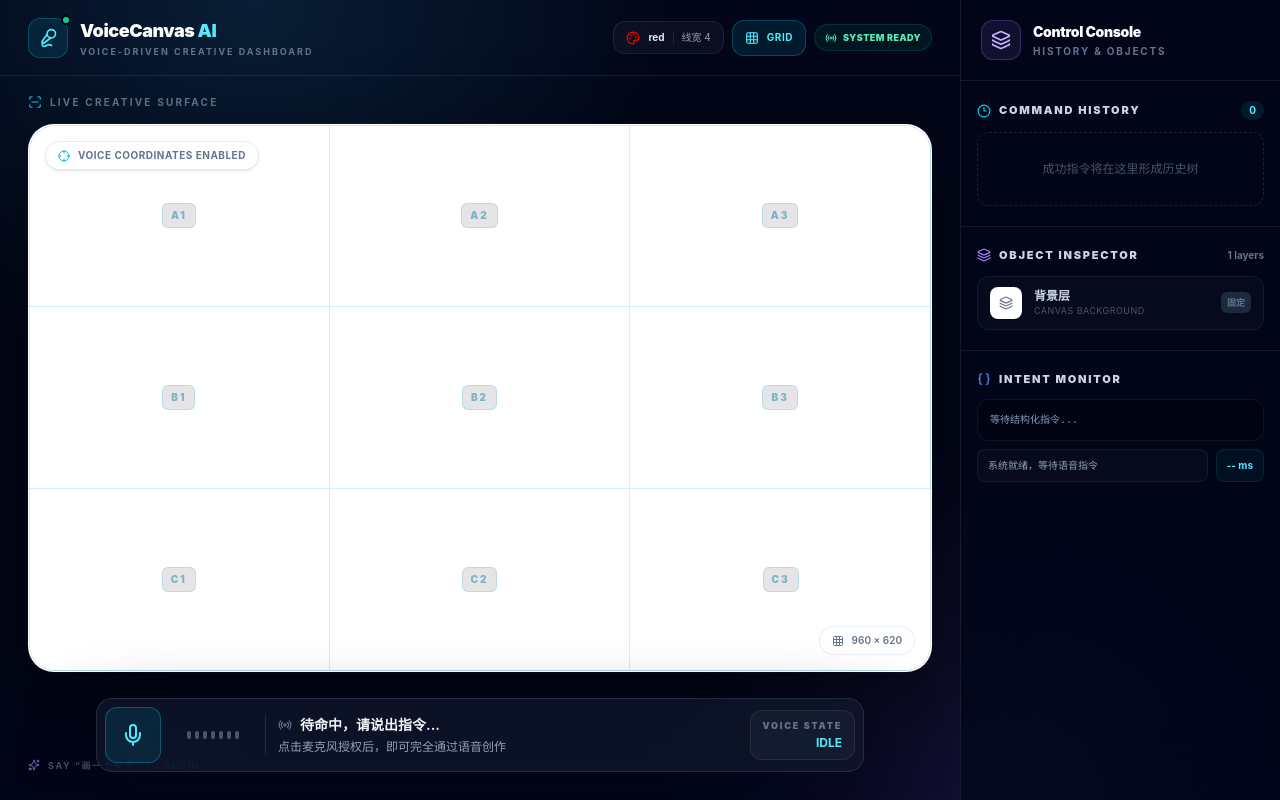
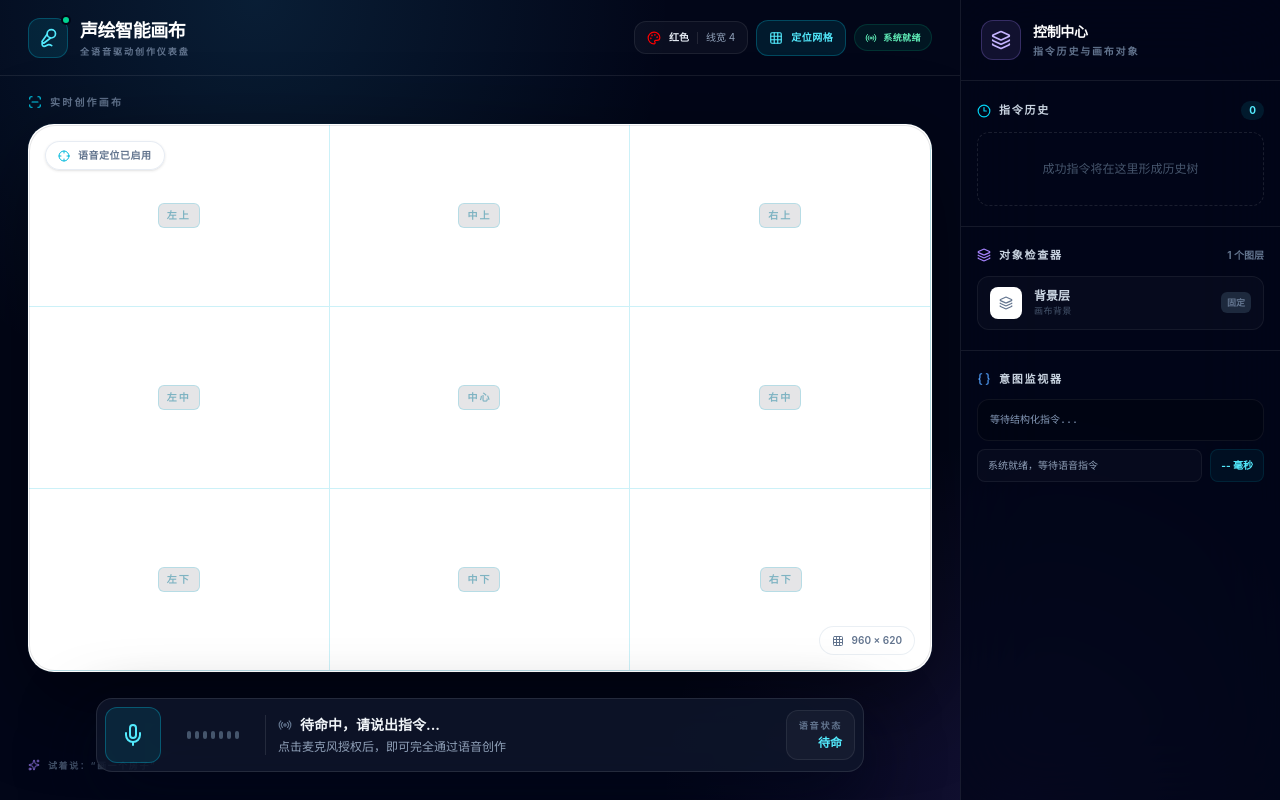
Before and after one commit to LazyQ0130/VoiceCanvas-AI, a React (Vite) app: page / in a window 1280 px wide. Built offline with nearby package versions, Linux system fonts and the light colour scheme.

Commit message:
feat: localize dashboard interface to Chinese

```diff
--- a/index.html
+++ b/index.html
@@ -5,9 +5,9 @@
     <meta name="viewport" content="width=device-width, initial-scale=1.0" />
     <meta
       name="description"
-      content="VoiceCanvas AI - 完全面向语音交互的智能矢量绘图仪表盘"
+      content="声绘智能画布 - 完全面向语音交互的智能矢量绘图仪表盘"
     />
-    <title>VoiceCanvas AI</title>
+    <title>声绘智能画布</title>
   </head>
   <body>
     <div id="root"></div>
--- a/src/App.tsx
+++ b/src/App.tsx
@@ -9,6 +9,7 @@ import { VoiceCanvas } from "./components/VoiceCanvas";
 import { VoiceFeedbackBar } from "./components/VoiceFeedbackBar";
 import { DrawingEngine } from "./drawingEngine.js";
 import { HistoryManager } from "./historyManager.js";
+import { localizeText } from "./localization";
 import { SpeechController } from "./speechController.js";
 import type { CommandHistoryItem, OperationGroup, ToolState, VoiceState } from "./types";
 
@@ -151,10 +152,10 @@ export default function App() {
           </div>
           <div>
             <h1 className="text-lg font-black tracking-tight text-white">
-              VoiceCanvas <span className="text-cyan-300">AI</span>
+              声绘智能画布
             </h1>
             <p className="text-[9px] font-bold uppercase tracking-[0.22em] text-slate-500">
-              Voice-driven creative dashboard
+              全语音驱动创作仪表盘
             </p>
           </div>
         </div>
@@ -162,7 +163,7 @@ export default function App() {
         <div className="flex items-center gap-2">
           <div className="hidden items-center gap-2 rounded-xl border border-white/8 bg-white/[0.035] px-3 py-2 text-[10px] text-slate-400 sm:flex">
             <Palette className="h-3.5 w-3.5" style={{ color: toolState.color }} />
-            <span className="font-bold text-slate-200">{toolState.color}</span>
+            <span className="font-bold text-slate-200">{localizeText(toolState.color)}</span>
             <span className="h-3 w-px bg-white/10" />
             <span>线宽 {toolState.lineWidth}</span>
           </div>
@@ -176,11 +177,11 @@ export default function App() {
             }`}
           >
             <Grid3X3 className="h-3.5 w-3.5" />
-            Grid
+            定位网格
           </button>
           <span className="hidden items-center gap-1.5 rounded-full border border-emerald-400/15 bg-emerald-400/8 px-2.5 py-1.5 text-[9px] font-black uppercase tracking-wider text-emerald-300 md:flex">
             <Radio className="h-3 w-3" />
-            System ready
+            系统就绪
           </span>
         </div>
       </header>
@@ -196,7 +197,7 @@ export default function App() {
 
       <div className="pointer-events-none absolute bottom-7 left-7 hidden items-center gap-2 text-[9px] font-bold uppercase tracking-[0.18em] text-slate-600 xl:flex">
         <Sparkles className="h-3 w-3 text-violet-400/70" />
-        Say “画一个房子” to begin
+        试着说：“画一个房子”
       </div>
     </div>
   );
--- a/src/components/ControlSidebar.tsx
+++ b/src/components/ControlSidebar.tsx
@@ -1,5 +1,6 @@
 import { Box, Braces, CheckCircle2, Circle, Clock3, Layers3, Minus, Pentagon, Square } from "lucide-react";
 
+import { localizeCommand, localizeText } from "../localization";
 import type { CommandHistoryItem, DrawOperation, OperationGroup } from "../types";
 
 type ControlSidebarProps = {
@@ -52,9 +53,9 @@ export function ControlSidebar({
             <Layers3 className="h-5 w-5 text-violet-300" />
           </div>
           <div>
-            <p className="text-sm font-black tracking-tight text-white">Control Console</p>
+            <p className="text-sm font-black tracking-tight text-white">控制中心</p>
             <p className="mt-0.5 text-[10px] font-bold uppercase tracking-[0.18em] text-slate-500">
-              History & objects
+              指令历史与画布对象
             </p>
           </div>
         </div>
@@ -66,7 +67,7 @@ export function ControlSidebar({
             <div className="flex items-center gap-2">
               <Clock3 className="h-3.5 w-3.5 text-cyan-400" />
               <h2 className="text-[11px] font-black uppercase tracking-[0.16em] text-slate-300">
-                Command History
+                指令历史
               </h2>
             </div>
             <span className="rounded-full bg-cyan-400/10 px-2 py-0.5 text-[10px] font-bold text-cyan-300">
@@ -109,10 +110,10 @@ export function ControlSidebar({
             <div className="flex items-center gap-2">
               <Layers3 className="h-3.5 w-3.5 text-violet-400" />
               <h2 className="text-[11px] font-black uppercase tracking-[0.16em] text-slate-300">
-                Object Inspector
+                对象检查器
               </h2>
             </div>
-            <span className="text-[10px] font-bold text-slate-500">{objects.length + 1} layers</span>
+            <span className="text-[10px] font-bold text-slate-500">{objects.length + 1} 个图层</span>
           </div>
 
           <div className="space-y-1.5">
@@ -122,7 +123,7 @@ export function ControlSidebar({
               </div>
               <div className="min-w-0 flex-1">
                 <p className="text-xs font-bold text-slate-300">背景层</p>
-                <p className="text-[9px] uppercase tracking-wider text-slate-600">Canvas background</p>
+                <p className="text-[9px] tracking-wider text-slate-600">画布背景</p>
               </div>
               <span className="rounded-md bg-slate-800 px-1.5 py-1 text-[9px] font-bold text-slate-500">固定</span>
             </div>
@@ -136,7 +137,7 @@ export function ControlSidebar({
                   </div>
                   <div className="min-w-0 flex-1">
                     <p className="truncate text-xs font-bold text-slate-300">{object.name}</p>
-                    <p className="text-[9px] text-slate-600">{object.color}</p>
+                    <p className="text-[9px] text-slate-600">{localizeText(object.color)}</p>
                   </div>
                   <span className="rounded-md border border-violet-400/15 bg-violet-400/8 px-1.5 py-1 text-[9px] font-bold text-violet-300">
                     唤醒：{object.wakeWord}
@@ -151,18 +152,18 @@ export function ControlSidebar({
           <div className="mb-3 flex items-center gap-2">
             <Braces className="h-3.5 w-3.5 text-blue-400" />
             <h2 className="text-[11px] font-black uppercase tracking-[0.16em] text-slate-300">
-              Intent Monitor
+              意图监视器
             </h2>
           </div>
           <pre className="max-h-36 overflow-auto rounded-xl border border-white/6 bg-black/20 p-3 text-[10px] leading-relaxed text-blue-200/70">
-            {parsedCommand ? JSON.stringify(parsedCommand, null, 2) : "等待结构化指令..."}
+            {parsedCommand ? JSON.stringify(localizeCommand(parsedCommand), null, 2) : "等待结构化指令..."}
           </pre>
           <div className="mt-2 grid grid-cols-[1fr_auto] gap-2">
             <p className="rounded-lg border border-white/6 bg-white/[0.025] px-2.5 py-2 text-[10px] text-slate-400">
               {executionResult}
             </p>
             <span className="rounded-lg border border-cyan-400/10 bg-cyan-400/5 px-2.5 py-2 text-[10px] font-bold text-cyan-300">
-              {latency ?? "--"} ms
+              {latency ?? "--"} 毫秒
             </span>
           </div>
         </section>
--- a/src/components/VoiceCanvas.tsx
+++ b/src/components/VoiceCanvas.tsx
@@ -10,7 +10,7 @@ type VoiceCanvasProps = {
   onEngineReady: (engine: DrawingEngine) => void;
 };
 
-const gridLabels = ["A1", "A2", "A3", "B1", "B2", "B3", "C1", "C2", "C3"];
+const gridLabels = ["左上", "中上", "右上", "左中", "中心", "右中", "左下", "中下", "右下"];
 
 export function VoiceCanvas({ groups, showGrid, onEngineReady }: VoiceCanvasProps) {
   const canvasRef = useRef<HTMLCanvasElement>(null);
@@ -30,7 +30,7 @@ export function VoiceCanvas({ groups, showGrid, onEngineReady }: VoiceCanvasProp
     <div className="relative flex min-h-0 flex-1 flex-col px-4 pb-28 pt-4 sm:px-7 sm:pb-32">
       <div className="mb-3 flex h-5 shrink-0 items-center gap-2 text-[10px] font-bold uppercase tracking-[0.22em] text-slate-500">
         <ScanLine className="h-3.5 w-3.5 text-cyan-400" />
-        Live creative surface
+        实时创作画布
       </div>
 
       <div className="flex min-h-0 flex-1 items-center justify-center">
@@ -39,14 +39,14 @@ export function VoiceCanvas({ groups, showGrid, onEngineReady }: VoiceCanvasProp
             ref={canvasRef}
             width="960"
             height="620"
-            aria-label="VoiceCanvas 绘图画布"
+            aria-label="声绘智能画布绘图区"
             className="h-full w-full object-contain [image-rendering:auto]"
           />
 
           <div className="pointer-events-none absolute inset-0 rounded-[26px] ring-1 ring-inset ring-slate-950/10" />
           <div className="pointer-events-none absolute left-4 top-4 flex items-center gap-2 rounded-full border border-slate-200/80 bg-white/80 px-3 py-1.5 text-[10px] font-bold uppercase tracking-wider text-slate-500 shadow-sm backdrop-blur-md">
             <Crosshair className="h-3 w-3 text-cyan-500" />
-            Voice coordinates enabled
+            语音定位已启用
           </div>
 
           <div
--- a/src/components/VoiceFeedbackBar.tsx
+++ b/src/components/VoiceFeedbackBar.tsx
@@ -16,6 +16,14 @@ const stateCopy: Record<VoiceState, { title: string; detail: string }> = {
   processing: { title: "正在理解意图...", detail: "正在将自然语言转换为结构化绘图指令" },
   executing: { title: "AI 正在画布上创作...", detail: "正在执行并写入可撤销的历史操作组" },
   error: { title: "未听清，请再说一次", detail: "请靠近麦克风，并保持指令简短清晰" },
+};
+
+const voiceStateNames: Record<VoiceState, string> = {
+  idle: "待命",
+  listening: "正在聆听",
+  processing: "正在理解",
+  executing: "正在创作",
+  error: "识别失败",
 };
 
 function Waveform({ active }: { active: boolean }) {
@@ -105,8 +113,8 @@ export function VoiceFeedbackBar({
         </div>
 
         <div className="hidden rounded-xl border border-white/8 bg-white/[0.035] px-3 py-2 text-right md:block">
-          <p className="text-[9px] font-black uppercase tracking-[0.2em] text-slate-500">Voice state</p>
-          <p className="mt-0.5 text-xs font-bold uppercase text-cyan-300">{voiceState}</p>
+          <p className="text-[9px] font-black tracking-[0.2em] text-slate-500">语音状态</p>
+          <p className="mt-0.5 text-xs font-bold text-cyan-300">{voiceStateNames[voiceState]}</p>
         </div>
       </div>
     </div>
--- /dev/null
+++ b/src/localization.ts
@@ -0,0 +1,58 @@
+const textMap: Record<string, string> = {
+  valid: "有效",
+  type: "类型",
+  shape: "形状",
+  color: "颜色",
+  rawText: "原始文本",
+  direction: "方向",
+  action: "操作",
+  setting: "设置项",
+  value: "值",
+  composite: "复合图形",
+  message: "提示",
+  draw: "绘制",
+  setting_command: "画笔设置",
+  composite_command: "复合绘图",
+  action_command: "编辑操作",
+  invalid: "无效指令",
+  line: "线条",
+  circle: "圆形",
+  rectangle: "矩形",
+  triangle: "三角形",
+  arc: "圆弧",
+  red: "红色",
+  blue: "蓝色",
+  green: "绿色",
+  yellow: "黄色",
+  black: "黑色",
+  white: "白色",
+  purple: "紫色",
+  orange: "橙色",
+  horizontal: "横向",
+  vertical: "纵向",
+  diagonal: "斜向",
+  clear: "清空",
+  undo: "撤销",
+  redo: "重做",
+  save: "保存",
+  lineWidth: "线宽",
+  true: "是",
+  false: "否",
+};
+
+export function localizeText(value: unknown): string {
+  return textMap[String(value)] ?? String(value);
+}
+
+export function localizeCommand(value: unknown): unknown {
+  if (Array.isArray(value)) return value.map(localizeCommand);
+  if (value && typeof value === "object") {
+    return Object.fromEntries(
+      Object.entries(value).map(([key, item]) => [
+        localizeText(key),
+        localizeCommand(item),
+      ]),
+    );
+  }
+  return typeof value === "string" || typeof value === "boolean" ? localizeText(value) : value;
+}
```
Also changed, not shown: 2 other files (tests, documents, lock files or other folders).
